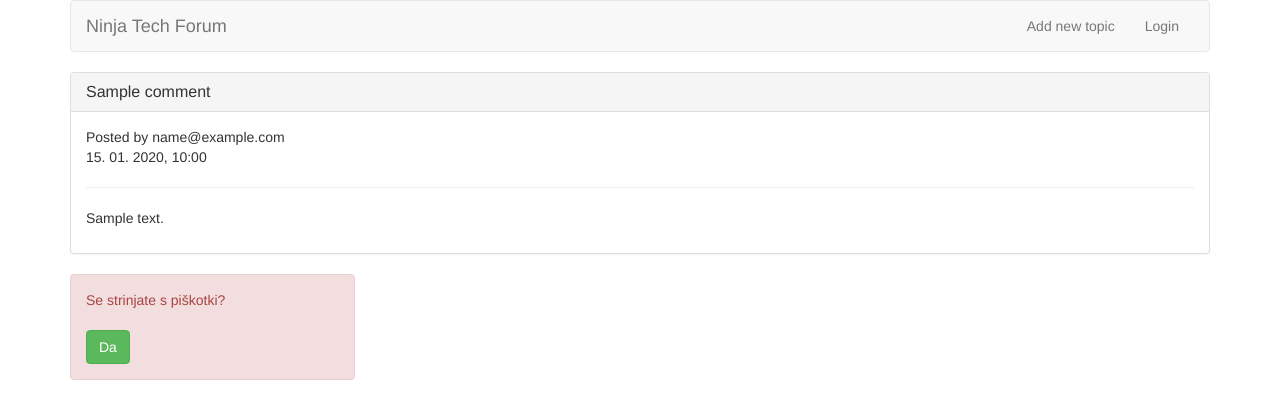
After one commit to fearonviel/ninja-forum, a Python web app: template templates/user_comments.html in a window 1280 px wide. The commit adds this page. Shown: the top 419 px of the page. Run offline with Jinja, Linux system fonts and the light colour scheme; the template is opened without the code that fills it: most values are stand-ins (such as "Sample title", 1, 10 or a date in 2020); some libraries are stand-ins or nearby versions.

Commit message:
show users comments

```diff
--- a/main.py
+++ b/main.py
@@ -2,7 +2,7 @@
 import webapp2
 from handlers.base import MainHandler, CookieHandler
 from handlers.topics import TopicAddHandler, TopicHandler, DeleteTopicHandler
-from handlers.comment import CommentHandler
+from handlers.comment import CommentHandler, UserCommentsHandler
 from workers.send_mail_worker import SendMailWorker
 
 
@@ -14,4 +14,5 @@
     webapp2.Route('/topic/<topic_id:\d+>/comment/add', CommentHandler),
     webapp2.Route('/task/email-topic-author', SendMailWorker),
     webapp2.Route('/topic/<topic_id:\d+>/delete', DeleteTopicHandler),
+    webapp2.Route('/user-comments', UserCommentsHandler, name="user-comments"),
 ], debug=True)
--- a/templates/base.html
+++ b/templates/base.html
@@ -30,7 +30,7 @@
                 <!-- Collect the nav links, forms, and other content for toggling -->
                 <div class="collapse navbar-collapse" id="bs-example-navbar-collapse-1">
                   <ul class="nav navbar-nav navbar-right">
-                      <li><a name="#">
+                      <li><a href="/user-comments">
                           {% if user %}
                           Hi, {{ user.email() }}
                           {% endif %}</a>
--- /dev/null
+++ b/templates/user_comments.html
@@ -0,0 +1,22 @@
+{% extends "base.html" %}
+
+{% block title %}User comments{% endblock title %}
+
+{% block content %}
+
+    {% for comment in comments %}
+
+    <div class="panel panel-default">
+        <div class="panel-heading">
+            <h2 class="panel-title">{{ comment.topic_title }}</h2>
+        </div>
+        <div class="panel-body">
+            <p>Posted by {{ comment.user_email }}<br>{{ comment.created_at.strftime('%d. %m. %Y, %H:%M') }}</p>
+            <hr>
+            <p>{{ comment.content }}</p>
+        </div>
+    </div>
+
+    {% endfor %}
+
+{% endblock content %}
```
Also changed, not shown: handlers/comment.py (+10 -0 lines).
